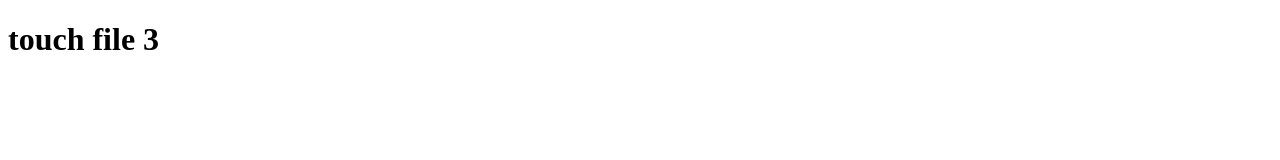
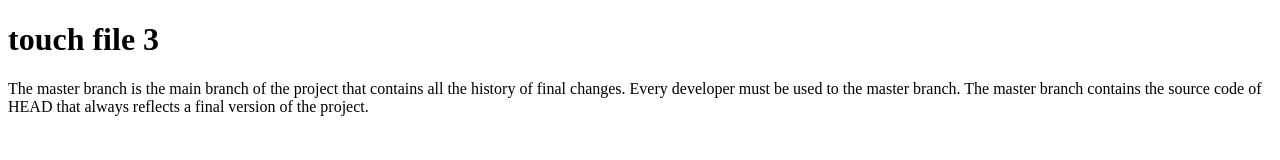
Before and after one commit to Suryaprakash211/Radram--repo1, a plain HTML site: page index3.html in a window 1280 px wide. Drawn offline with Linux system fonts and the light colour scheme.

Commit message:
updated...

```diff
--- a/index3.html
+++ b/index3.html
@@ -8,5 +8,7 @@
 </head>
 <body>
     <h1>touch file 3</h1>
+    <p>The master branch is the main branch of the project that contains all the history of final changes. Every developer must be used to the master branch. The master branch contains
+         the source code of HEAD that always reflects a final version of the project.</p>
 </body>
 </html>
```
